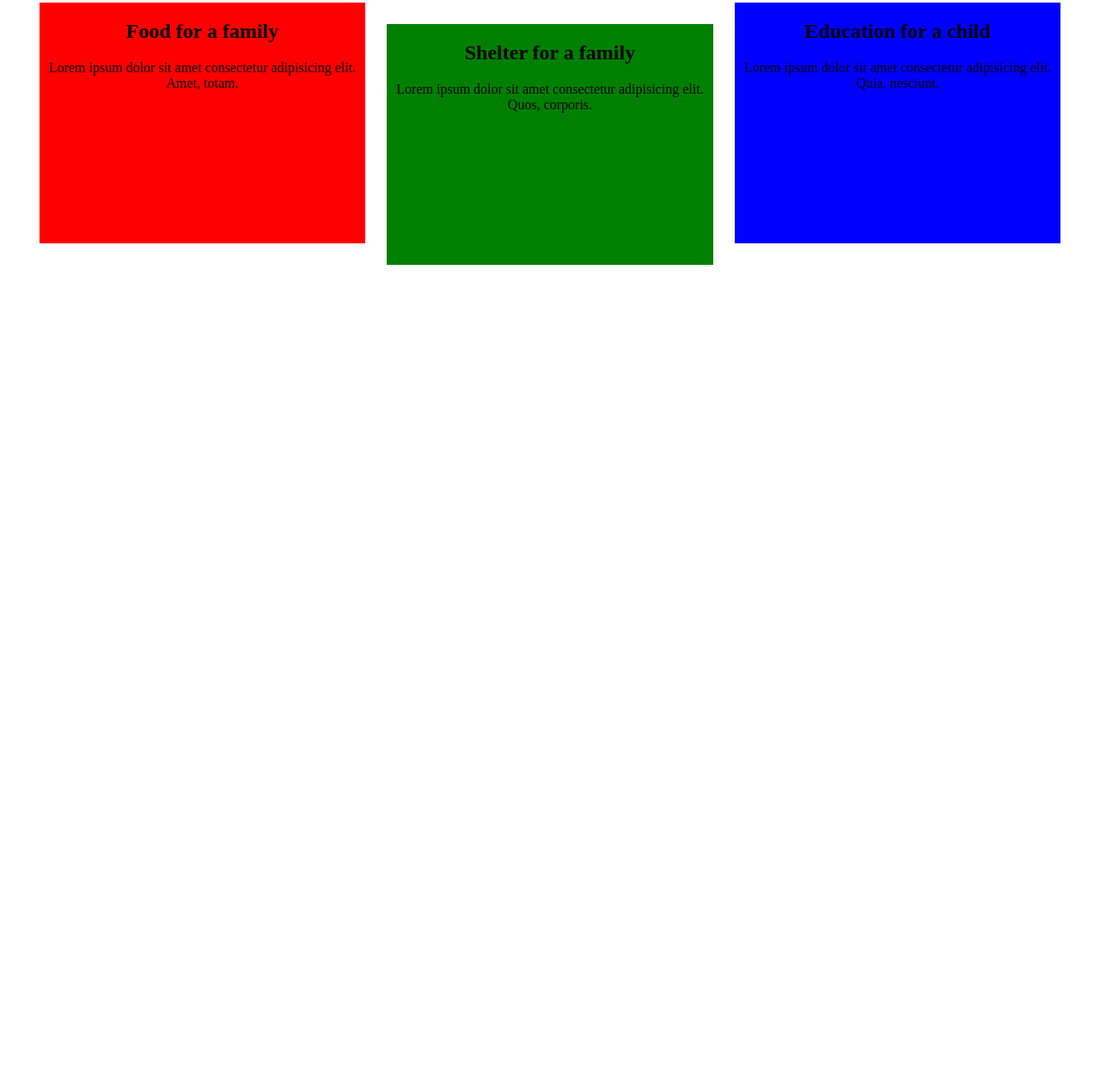
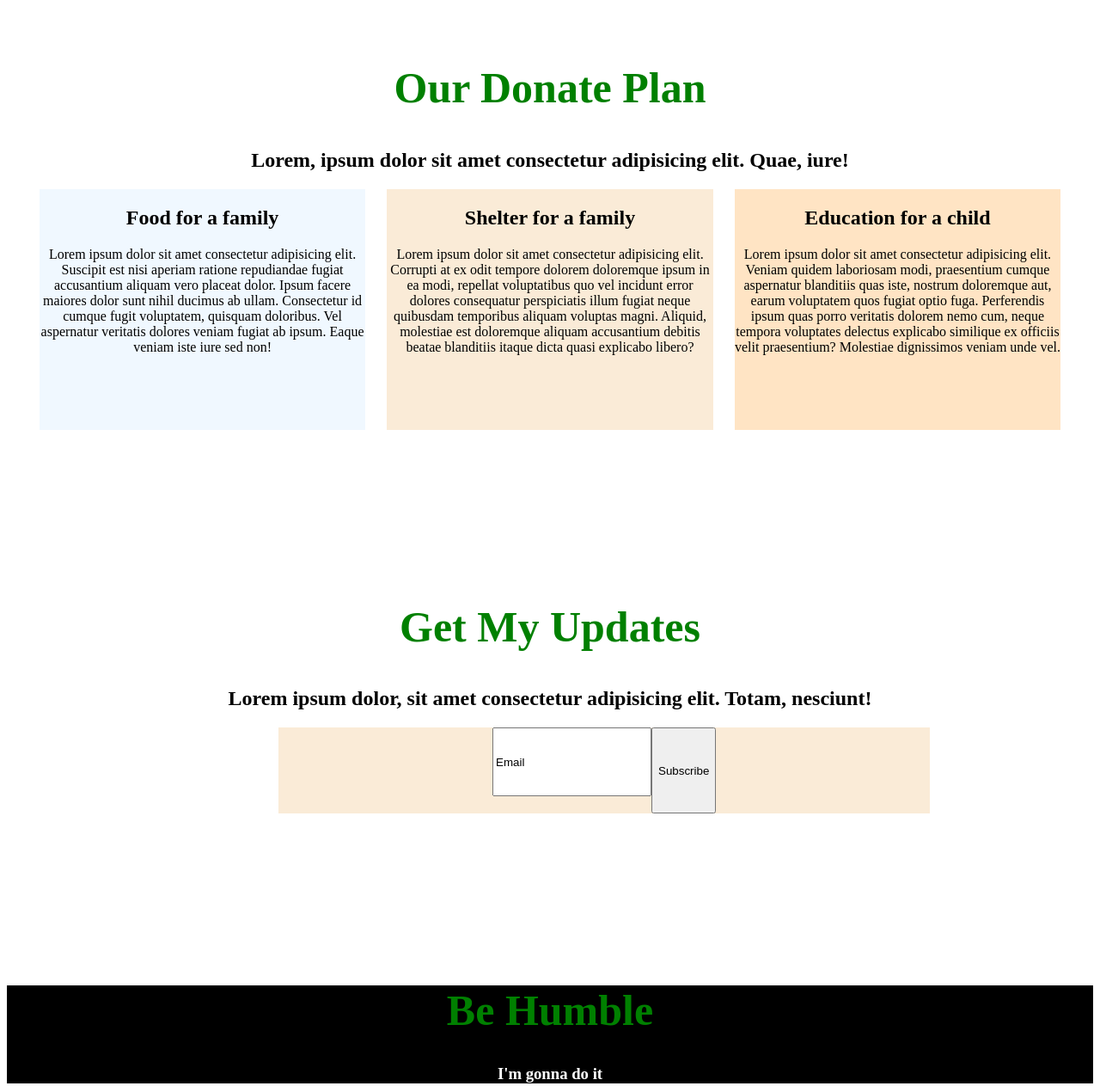
Before and after one commit to arif672/donation-site, a plain HTML site: page index.html in a window 1280 px wide. Shown: the part 956-2219 px from the top of the page at 86% size. Before the commit the page ends 1289 px from the top, so only its background shows below. Drawn offline with Linux system fonts and the light colour scheme.

Commit message:
assignment done

```diff
--- a/index.html
+++ b/index.html
@@ -40,24 +40,52 @@
         </div>
         <input type="button" value="Donate Now">
     </section>
-    <section>
+    <section class="other-section">
         <h1>Our Donate Plan</h1>
         <h2>Lorem, ipsum dolor sit amet consectetur adipisicing elit. Quae, iure!</h2>
+        <div class="flexible-container">
             <div id="left-div">
                 <h2>Food for a family</h2>
-            <p>Lorem ipsum dolor sit amet consectetur adipisicing elit. Amet, totam.</p>
+                <p>Lorem ipsum dolor sit amet consectetur adipisicing elit. Suscipit est nisi aperiam ratione
+                    repudiandae
+                    fugiat accusantium aliquam vero placeat dolor. Ipsum facere maiores dolor sunt nihil ducimus ab
+                    ullam.
+                    Consectetur id cumque fugit voluptatem, quisquam doloribus. Vel aspernatur veritatis dolores veniam
+                    fugiat ab ipsum. Eaque veniam iste iure sed non!</p>
 
             </div>
             <div id="middle-div">
                 <h2>Shelter for a family</h2>
-            <p>Lorem ipsum dolor sit amet consectetur adipisicing elit. Quos, corporis.</p>
+                <p>Lorem ipsum dolor sit amet consectetur adipisicing elit. Corrupti at ex odit tempore dolorem
+                    doloremque
+                    ipsum in ea modi, repellat voluptatibus quo vel incidunt error dolores consequatur perspiciatis
+                    illum
+                    fugiat neque quibusdam temporibus aliquam voluptas magni. Aliquid, molestiae est doloremque aliquam
+                    accusantium debitis beatae blanditiis itaque dicta quasi explicabo libero?</p>
 
             </div>
             <div id="right-div">
                 <h2>Education for a child</h2>
-            <p>Lorem ipsum dolor sit amet consectetur adipisicing elit. Quia, nesciunt.</p>
+                <p>Lorem ipsum dolor sit amet consectetur adipisicing elit. Veniam quidem laboriosam modi, praesentium
+                    cumque aspernatur blanditiis quas iste, nostrum doloremque aut, earum voluptatem quos fugiat optio
+                    fuga.
+                    Perferendis ipsum quas porro veritatis dolorem nemo cum, neque tempora voluptates delectus explicabo
+                    similique ex officiis velit praesentium? Molestiae dignissimos veniam unde vel.</p>
+            </div>
         </div>
     </section>
+    <section class="other-section">
+        <h1>Get My Updates</h1>
+        <h2>Lorem ipsum dolor, sit amet consectetur adipisicing elit. Totam, nesciunt!</h2>
+        <div class="flexible-container subscribe-div">
+            <input type="email" value="Email">
+            <button>Subscribe</button>
+        </div>
+    </section>
+    <footer>
+        <h1>Be Humble</h1>
+        <h3>I'm gonna do it</h3>
+    </footer>
 </body>
 
 </html>
--- a/style.css
+++ b/style.css
@@ -1,7 +1,7 @@
 h1 {
     text-align: center;
     font-size: 50px;
-    color: blue;
+    color: white;
 }
 
 h2 {
@@ -13,11 +13,17 @@ h2 {
     text-align: center;
     background-image: url(images/donation14.webp);
     height: 400px;
+    margin-bottom: 120px;
 
 }
 
 .second-section {
     text-align: center;
+    margin-bottom: 150px;
+}
+
+.other-section {
+    margin-bottom: 200px;
 }
 
 p {
@@ -31,7 +37,7 @@ p {
 .flexible-container {
     display: flex;
     justify-content: center;
-
+    margin-bottom: 30px;
 }
 
 input {
@@ -40,23 +46,26 @@ input {
 
 #left-div {
     float: left;
-    background: Red;
+    background-color: aliceblue;
     width: 30%;
     height: 280px;
     margin-left: 3%;
+    text-align: left;
 }
 
 #middle-div {
     float: left;
-    background: Green;
+    background-color: antiquewhite;
     width: 30%;
     height: 280px;
-    margin: 2%;
+    margin-left: 2%;
+    margin-right: 2%;
+    text-align: left;
 }
 
 #right-div {
     float: right;
-    background: blue;
+    background-color: bisque;
     width: 30%;
     height: 280px;
     margin-right: 3%;
@@ -65,3 +74,20 @@ input {
 h1 {
     color: green;
     text-align: center;
+}
+
+.subscribe-div {
+    height: 100px;
+    width: 60%;
+    text-align: center;
+    background-color: antiquewhite;
+    margin-left: 25%;
+    margin-right: 25%;
+}
+
+footer {
+    background-color: black;
+    text-align: center;
+    color: white;
+
+}
```
Lines whose indentation alone changed are shown as unchanged.
